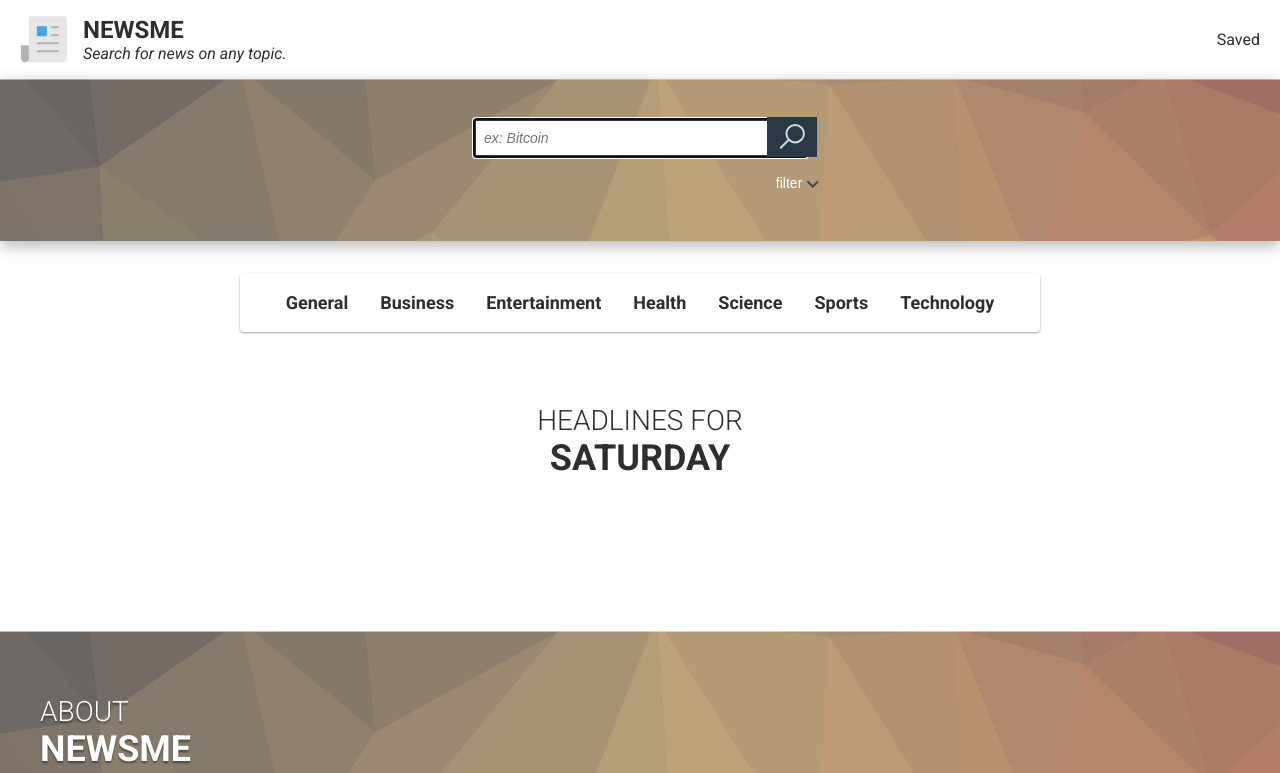
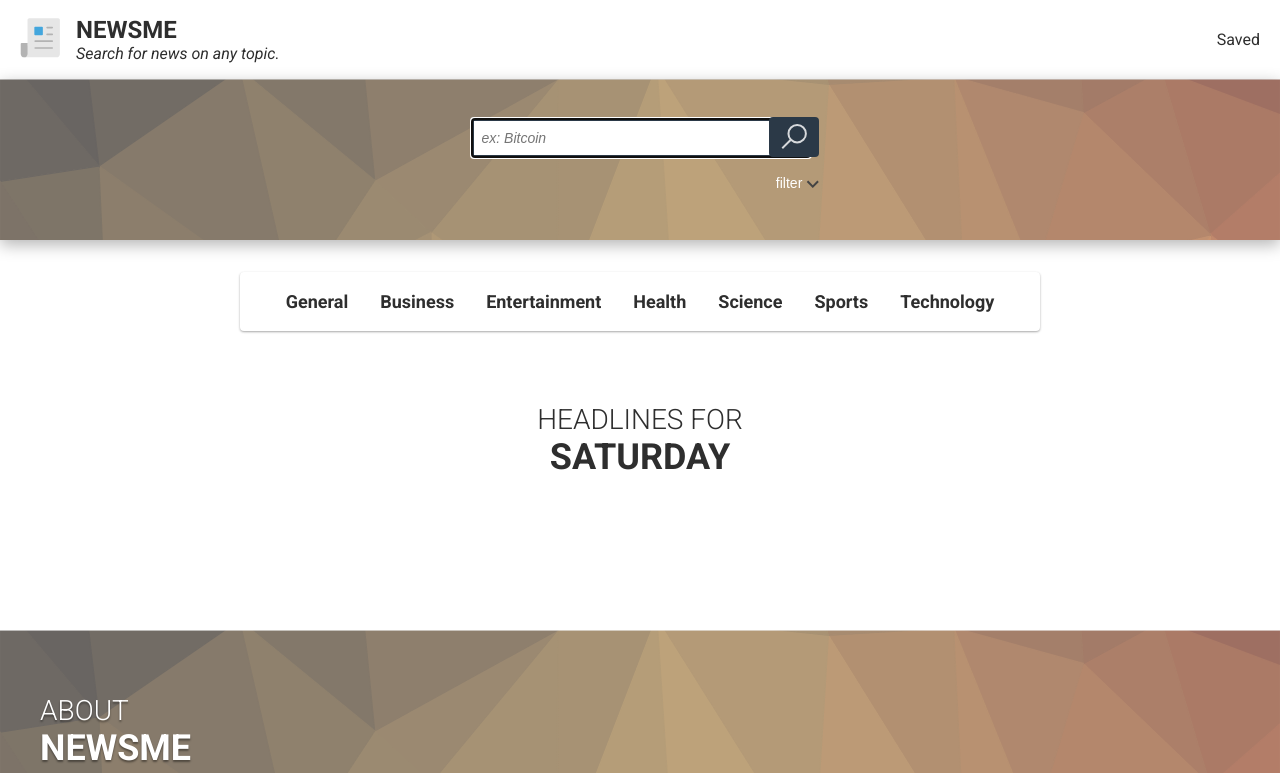
Before and after one commit to benjaminmodayil/API-Capstone, a website: page app/index.html in a window 1280 px wide. Shown: the top 773 px of the page. Drawn offline with nearby package versions, Linux system fonts and the light colour scheme; no server answers.

Commit message:
feedback pt1

```diff
--- a/app/index.html
+++ b/app/index.html
@@ -27,12 +27,12 @@
   <header class="home-header wrapper text-white font-sans text-center p-top-32 m-bottom-32">
     <form action="post" class="m-center" aria-controls="aria-live-newsfeed">
       <label for="query" class="text-left screenreader-only">Query</label>
-      <input class="p-left-8 m-bottom-16 js-input--width" type="text" placeholder="ex: Bitcoin" autocorrect="on" id="query" name="query">
-
+      <input class="p-left-8 m-bottom-16" type="text" placeholder="ex: Bitcoin" autocorrect="on" id="query" name="query">
       <button type="submit" class="bg-blue search-button js-search--width">
         <span class="screenreader-only text-white f-s-16 p-botttom-16">Search</span>
         <img src="images/icon-search.svg" alt="">
       </button>
+
       <div class="home-header__more-container m-center text-right">
         <button type="button" class="home-header__more float-right m-bottom-16">
           <span class="home-header__more__text text-white">filter</span>
--- a/app/js/index.js
+++ b/app/js/index.js
@@ -235,7 +235,7 @@ function showFields() {
     }, 50)
     $searchButton.removeClass('js-search--width')
     $searchButton.find('.screenreader-only').removeClass('screenreader-only')
-    $('input#query').removeClass('js-input--width')
+    $('input#query').addClass('js-input--width')
     $searchButton.find('img').addClass('js-img--size')
     $form.append($searchButton)
   } else if ($form.attr('data-isopen') === 'true') {
@@ -246,11 +246,10 @@ function showFields() {
     setTimeout(() => {
       $form.toggleClass('js-initialize-form')
     }, 50)
-
     $searchButton.addClass('js-search--width')
     $searchButton.find('span').addClass('screenreader-only')
     $searchButton.find('img').removeClass('js-img--size')
-    $('input#query').addClass('js-input--width')
+    $('input#query').removeClass('js-input--width')
     $('input#query').after($searchButton)
   }
 }
--- a/app/scss/base/_typography.scss
+++ b/app/scss/base/_typography.scss
@@ -1,4 +1,32 @@
 @import url('https://fonts.googleapis.com/css?family=Roboto:300,300i,400,400i,500,500i,700,700i');
+
+@function strip-unit($value) {
+  @return $value / ($value * 0 + 1);
+}
+
+@mixin fluid-type($min-vw, $max-vw, $min-font-size, $max-font-size) {
+  $u1: unit($min-vw);
+  $u2: unit($max-vw);
+  $u3: unit($min-font-size);
+  $u4: unit($max-font-size);
+
+  @if $u1 == $u2 and $u1 == $u3 and $u1 == $u4 {
+    & {
+      font-size: $min-font-size;
+      @media screen and (min-width: $min-vw) {
+        font-size: calc(
+          #{$min-font-size} + #{strip-unit($max-font-size - $min-font-size)} * ((
+                  100vw - #{$min-vw}
+                ) / #{strip-unit($max-vw - $min-vw)})
+        );
+      }
+
+      @media screen and (min-width: $max-vw) {
+        font-size: $max-font-size;
+      }
+    }
+  }
+}
 
 $font-sans: 'Roboto', san-serif;
 
--- a/app/scss/components/_home-header.scss
+++ b/app/scss/components/_home-header.scss
@@ -1,7 +1,7 @@
 $form-width: 370px;
 
 form {
-  width: $form-width;
+  max-width: $form-width;
   input {
     width: 100%;
   }
@@ -42,16 +42,14 @@ form {
 
 .search-button {
   border: 0;
+  border-radius: 4px;
   cursor: pointer;
   height: 40px;
   position: relative;
   width: 100%;
 
   &.js-search--width {
-    margin-left: -55px;
-    right: -10px;
-    top: 6px;
-    width: 50px;
+    max-width: 200px;
   }
 }
 
@@ -66,10 +64,11 @@ input#query {
   border: 3px solid color(blue);
   height: 40px;
   font-size: 14px;
+  max-width: 340px;
   width: 100%;
 
   &.js-input--width {
-    width: 335px;
+    max-width: 100%;
   }
 }
 
@@ -126,7 +125,7 @@ select {
 
   border-radius: 4px;
   opacity: 1;
-  width: $form-width;
+  max-width: $form-width;
 
   &.js-initialize-form {
     opacity: 0;
@@ -162,7 +161,6 @@ label[for='select-category'] {
 .home-header__more-container {
   @include clearfix();
   clear: both;
-  // width: $form-width;
 }
 
 .hidden-fields {
@@ -197,3 +195,14 @@ label[for='select-category'] {
   font-size: 36px;
   font-weight: 700;
 }
+
+@media screen and (min-width: 901px) {
+  .search-button {
+    &.js-search--width {
+      margin-left: -55px;
+      right: -10px;
+      top: 6px;
+      width: 50px;
+    }
+  }
+}
--- a/app/scss/components/_nav.scss
+++ b/app/scss/components/_nav.scss
@@ -20,7 +20,13 @@
   a {
     @include clearfix();
   }
+
   p {
     width: 75%;
   }
+
+  img {
+    margin-top: 0.1rem;
+    max-width: 40px;
+  }
 }
--- a/app/scss/style.scss
+++ b/app/scss/style.scss
@@ -31,11 +31,13 @@ main {
 
   button {
     background-color: transparent;
-    // bottom: -10px;
     height: 35px;
     position: relative;
-    // right: -90%;
     width: 35px;
+
+    &:focus {
+      outline: 0;
+    }
   }
 
   a {
@@ -73,13 +75,10 @@ button {
 @keyframes slidetoleft {
   from {
     opacity: 0;
-    // transform: translate(-500px, 0);
     transform: translate(40px);
   }
-
   to {
     opacity: 1;
-    // transform: translateX(0, 0);
     transform: translate(0px);
   }
 }
@@ -134,11 +133,16 @@ button {
   }
 }
 
+.js-card__description {
+  margin-bottom: 1.8rem;
+}
+
 .js-card__text {
-  word-wrap: break-word;
+  word-break: break-word;
 
   h2 {
-    font-size: 20px;
+    @include fluid-type(600px, 1400px, 18px, 22px);
+
     margin-bottom: 16px;
   }
 
@@ -166,7 +170,7 @@ button {
   }
 }
 
-@media screen and (max-width: 850px) {
+@media screen and (max-width: 900px) {
   .js-card__img-container {
     display: none;
   }
@@ -194,7 +198,6 @@ button {
 
     .js-card__img {
       height: 100%;
-      width: 250px;
     }
   }
 
```
Also changed, not shown: app/css/style.css, dist/css/style.css, dist/index.html, dist/js/index.js.
